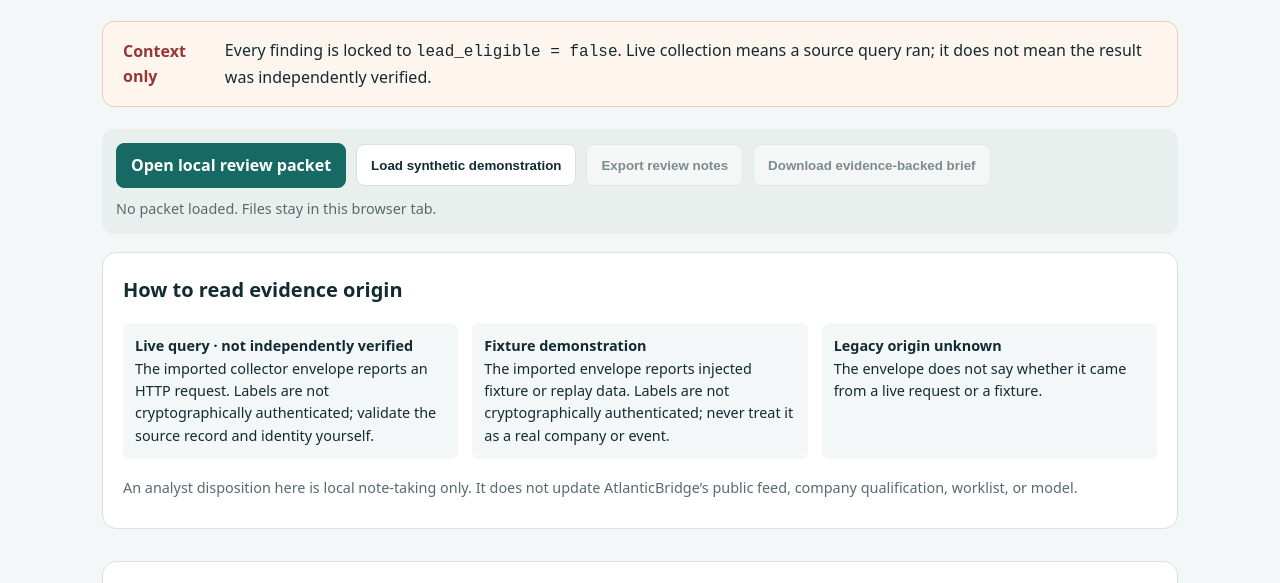
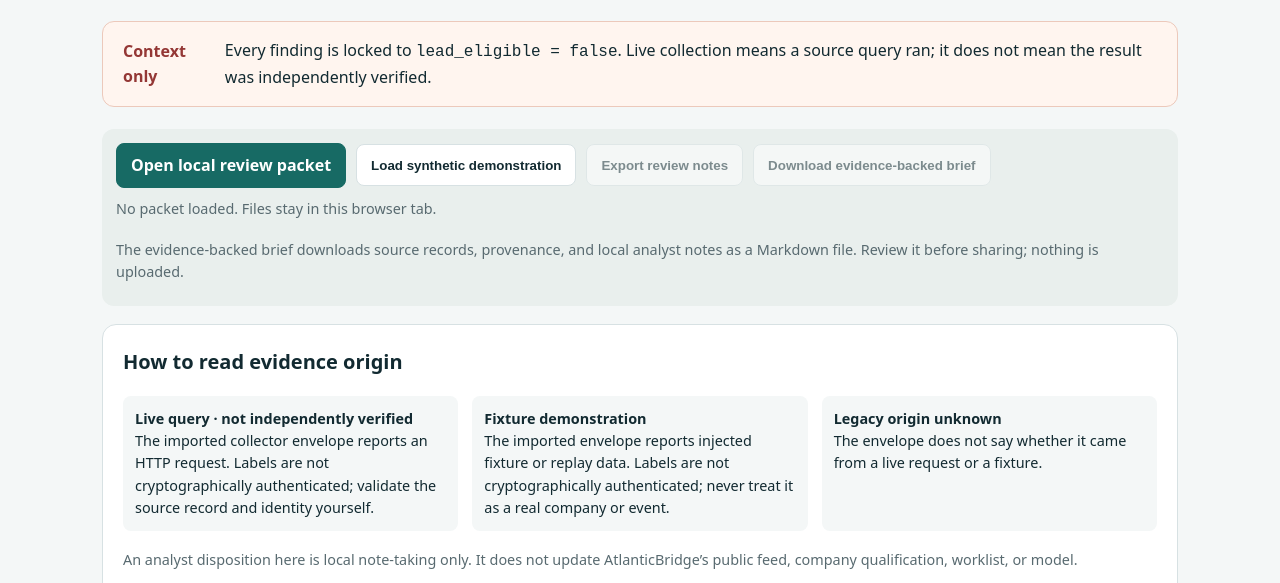
Before and after one commit to JeremyHennessy/AtlanticBridge-Signals, a plain HTML site: page local_analyst_review/index.html in a window 1280 px wide. Shown: the part 204-787 px from the top of the page. Drawn offline with Linux system fonts and the light colour scheme.

Commit message:
Explain private brief contents before download

```diff
--- a/local_analyst_review/index.html
+++ b/local_analyst_review/index.html
@@ -27,6 +27,7 @@
       <button id="export-review" type="button" class="button" disabled>Export review notes</button>
       <button id="export-brief" type="button" class="button" disabled>Download evidence-backed brief</button>
       <span id="packet-status" role="status" aria-live="polite">No packet loaded. Files stay in this browser tab.</span>
+      <p class="small">The evidence-backed brief downloads source records, provenance, and local analyst notes as a Markdown file. Review it before sharing; nothing is uploaded.</p>
     </section>
 
     <section class="explain">
```
